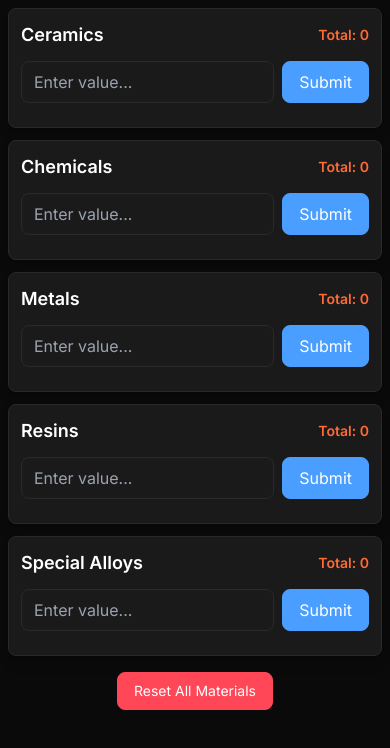
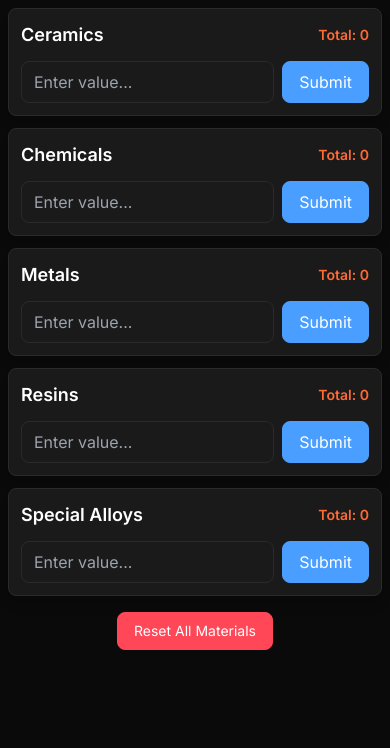
Before and after one commit to robertkirsz/death-stranding-materials, a React (Vite) app: page / in a window 390 px wide. Shown: the top 748 px of the page. Built offline with nearby package versions, Linux system fonts and the light colour scheme.

Commit message:
Update manifest to use fullscreen display mode and enhance layout in App component for improved spacing and responsiveness.

```diff
--- a/src/App.tsx
+++ b/src/App.tsx
@@ -161,14 +161,15 @@ function App() {
 
   return (
     <div className="min-h-screen bg-ds-dark p-2 sm:p-4">
-      <div className="max-w-4xl mx-auto">
+      <div className="max-w-4xl mx-auto flex flex-col gap-4 sm:gap-6">
         {/* Materials Grid */}
-        <div className="space-y-3 sm:space-y-4">
+        <div className="flex flex-col gap-3 sm:gap-4">
           {materials.map((material, materialIndex) => (
-            <div key={material.name} className="ds-card p-3 sm:p-4">
+            <div key={material.name} className="ds-card p-3 sm:p-4 flex flex-col gap-3">
               {/* Name and Total */}
-              <div className="flex flex-row items-center justify-between mb-3">
+              <div className="flex flex-row items-center justify-between">
                 <h2 className="text-lg sm:text-xl font-semibold text-white">{material.name}</h2>
+
                 <span className="text-ds-orange font-semibold text-sm sm:text-base">
                   Total: {getTotalForMaterial(material)}
                   {(() => {
@@ -181,7 +182,7 @@ function App() {
               </div>
 
               {/* Input Field */}
-              <div className="flex gap-2 mb-3">
+              <div className="flex gap-2">
                 <input
                   type="number"
                   value={inputValues[material.name] || ''}
@@ -191,6 +192,7 @@ function App() {
                            focus:outline-none focus:ring-2 focus:ring-ds-blue focus:ring-opacity-50"
                   onKeyDown={e => e.key === 'Enter' && submitValue(materialIndex)}
                 />
+
                 <button
                   onClick={() => submitValue(materialIndex)}
                   className="bg-ds-blue border border-ds-blue text-white px-4 py-2 rounded-lg
@@ -202,8 +204,6 @@ function App() {
 
               {/* Submitted Values */}
               {material.submittedValues.length > 0 && (
-                <div className="mb-3">
-                  <div className="text-ds-green text-sm mb-2">Submitted values:</div>
                 <div className="flex flex-wrap items-center gap-1">
                   {material.submittedValues.map((value, index) => (
                     <div key={index} className="flex items-center">
@@ -216,10 +216,10 @@ function App() {
                       {index < material.submittedValues.length - 1 && <span className="text-ds-green mx-1">+</span>}
                     </div>
                   ))}
+
                   <span className="text-ds-cyan ml-2">
                     = {material.submittedValues.reduce((sum, val) => sum + val, 0)}
                   </span>
-                  </div>
                 </div>
               )}
 
@@ -238,7 +238,7 @@ function App() {
         </div>
 
         {/* Reset Button */}
-        <div className="text-center mt-4 sm:mt-6">
+        <div className="text-center">
           <button
             onClick={resetMaterials}
             className="bg-ds-red border border-ds-red text-white px-4 py-2 sm:px-6 sm:py-3 rounded-lg
```
Also changed, not shown: public/manifest.json. Lines whose indentation alone changed are shown as unchanged.
